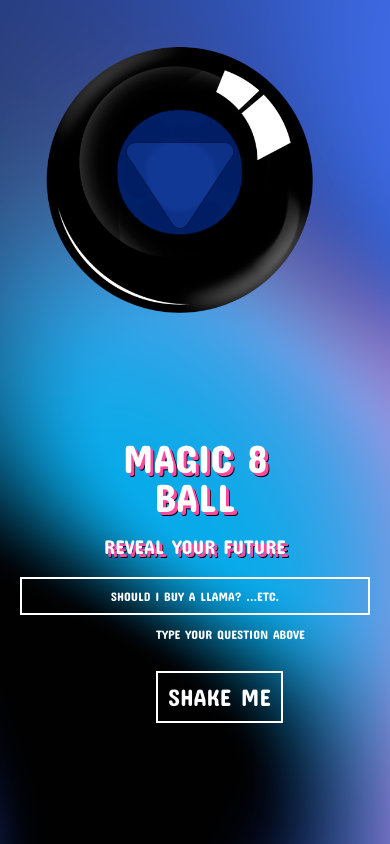
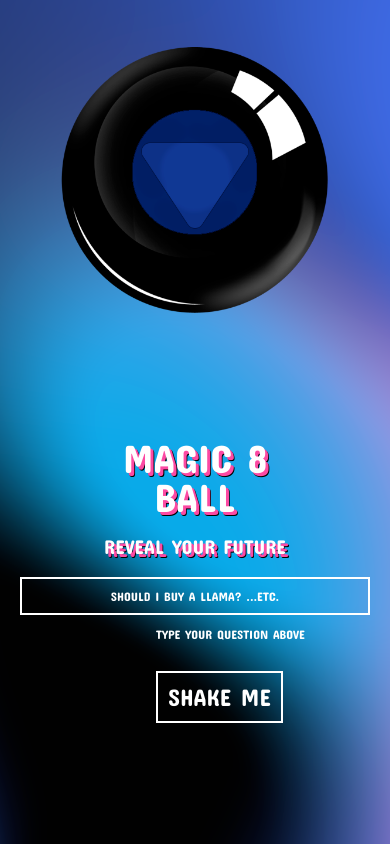
Before and after one commit to blaireporter/project-3-react, a React (Create React App) app: page / in a window 390 px wide. Shown: the top 844 px of the page. Built offline with nearby package versions, Linux system fonts and the light colour scheme; the HTML template or start-up script is replaced by a standard one.

Commit message:
updated css

```diff
--- a/src/App.css
+++ b/src/App.css
@@ -140,7 +140,7 @@ h1 {
 @media(max-width:550px) {
   .ball{
     width: 300px;
-    margin-left: 10%;
+    margin-left: 15%;
   }
 }
 
@@ -197,7 +197,7 @@ h1 {
   .fortune-message {
     margin-top: 370px;
     max-width: 50px;
-    margin-left:-20px;
+    margin-left:-35px;
     transform: translateX(1%);
     transform: translateY(20%);
   }
```
